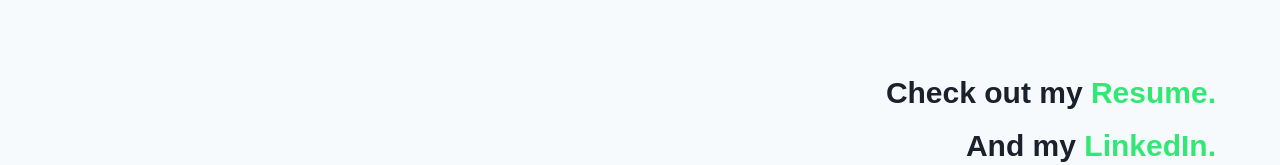
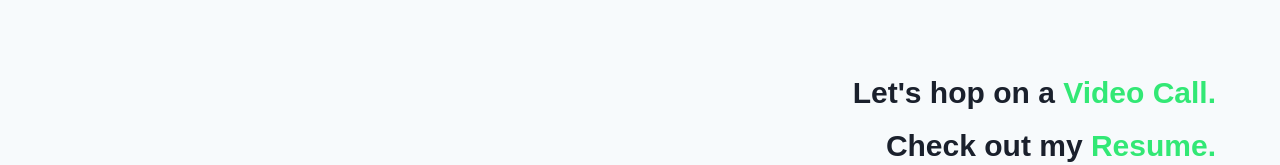
Before and after one commit to GeoSauer/geortfolio-next, a Next.js app: page /contact in a window 1280 px wide. Shown: the part 726-891 px from the top of the page. Built offline with nearby package versions, Linux system fonts and the light colour scheme; a web font is replaced by a local one.

Commit message:
added Calendly link

```diff
--- a/data.js
+++ b/data.js
@@ -301,6 +301,11 @@ const myData = {
       end: " and would love to chat about how I can help your team succeed!",
     },
     contactMethods: [
+      {
+        text: "Let's hop on a ",
+        destination: "Video Call.",
+        href: "https://calendly.com/geo-sauer",
+      },
       { text: "Check out my ", destination: "Resume.", href: "/GeoSauer_Resume.pdf" },
       { text: "And my ", destination: "LinkedIn.", href: "https://www.linkedin.com/in/geosauer/" },
       { text: "Maybe even my ", destination: "GitHub.", href: "https://github.com/GeoSauer" },
--- a/package.json
+++ b/package.json
@@ -6,7 +6,8 @@
     "dev": "next dev",
     "build": "next build",
     "start": "next start",
-    "lint": "next lint"
+    "lint": "next lint",
+    "export": "next export"
   },
   "dependencies": {
     "@chakra-ui/next-js": "^2.1.5",
@@ -25,6 +26,7 @@
     "react-dom": "18.2.0",
     "react-icons": "^4.11.0",
     "react-rough-notation": "^1.0.5",
+    "sharp": "^0.32.6",
     "yup": "^1.3.2"
   }
 }
```
Also changed, not shown: 1 other file (tests, documents, lock files or other folders).
